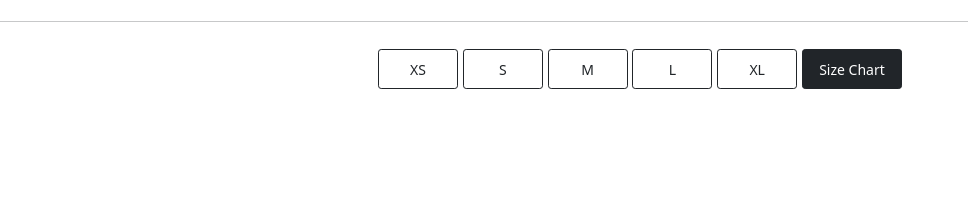
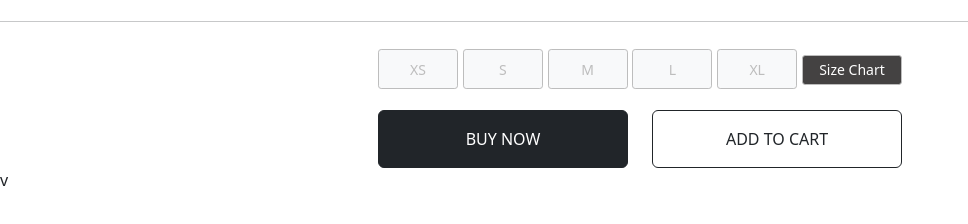
Before and after one commit to sud02/vikas-website, a plain HTML site: page index.html in a window 1280 px wide. Shown: the part 532-756 px from the top of the page, without its empty margins (0-968 px from the left). Drawn offline with nearby package versions, Linux system fonts and the light colour scheme.

Commit message:
added new buttons

```diff
--- a/index.html
+++ b/index.html
@@ -56,6 +56,13 @@
       margin-top: 20px;
     }
 
+    @media(max-width:433px){
+      .ft-sz{
+        font-weight: 400 !important;
+        font-size: small;
+      }
+    }
+
 /* Button styles with minimal margins for a tight fit */
 .btn-sz {
   margin: 0.2rem 0.1rem !important; /* Minimal margins for tight fit */
@@ -68,12 +75,15 @@
 
 /* Alternative button style with slightly larger maximum width */
 .btn-customm {
-  margin: 0.2rem 0.1rem !important; /* Minimal margins for tight fit */
-  height: 40px; /* Set height to match the reference */
+  margin: 0.55rem 0.1rem !important; /* Minimal margins for tight fit */
+  height: 30px; /* Set height to match the reference */
   flex: 1 1 auto; /* Allow button to grow and shrink as needed */
   max-width: 100px; /* Maximum width to control button size */
   border-radius: 0.2rem !important; /* Rounded corners */
   font-size: 14px; /* Set font size for button text */
+  background-color: rgb(68, 66, 66);
+  border-color: rgb(189, 189, 189);
+  padding-top: 3px;
 }
 
 /* Button style for feature or special buttons */
@@ -85,6 +95,10 @@
   border-radius: 0.2rem !important; /* Rounded corners */
 }
 
+  .btn-light{
+    border-color: rgb(189, 189, 189);
+    color: rgb(189, 189, 189) ;
+  }
 /* Button group styling */
 .btn-group {
   justify-content: space-between; /* Space out buttons evenly */
@@ -97,8 +111,11 @@
   .btn-group {
     gap: 0.05rem; /* Minimize gap for tighter fit */
   }
+  .btn-customm{
+    margin-top: 0.4rem !important;
 
-  .btn-sz, .btn-customm {
+  }
+  .btn-sz {
     margin: 0.1rem !important; /* Further reduced margins for tighter alignment */
   }
 
@@ -107,14 +124,39 @@
     padding-bottom: 0.6rem; /* Reduced padding for mobile screens */
   }
 }
-.mw{
+/* Restricts the maximum width of elements with the .mw class to 450px */
+.mw {
   max-width: 450px;
+}
+
+/* Custom large button styles */
+.btn-custom-lg {
+  padding: .75rem .75rem; /* Sets padding inside the button to 0.75rem on all sides */
+  font-size: 1rem; /* Sets the font size inside the button to 1rem */
+}
+
+/* Styles for medium screens and up (min-width: 768px) */
+@media (min-width: 768px) {
+  .btn-custom-lg {
+    padding: 1rem 1rem; /* Increases the padding to 1rem on all sides */
+    width: 250px !important; /* Sets the button width to 250px, overriding any other width styles */
+    font-size: 1rem; /* Keeps the font size at 1rem */
+  }
+}
+
+/* Styles for small screens (max-width: 767px) */
+@media(max-width: 767px) {
+  .cont {
+    padding-left: 10px; /* Adds 10px padding on the left side of elements with the .cont class */
+    padding-right: 10px; /* Adds 10px padding on the right side of elements with the .cont class */
+  }
 }
 
 
   </style>
 </head>
 <body>
+
 
 <!-- Carousel -->
 <div id="demo" class="carousel slide product-carousel" data-bs-ride="carousel">
@@ -164,24 +206,28 @@
       <div class="row mt-0 mb-0">
           <div class="col-12 ">
               <h4 class="d-none d-md-block text-center">RS.1,999</h4>
-              <h6 class="d-md-none text-center">RS.1,999</h6>
+              <h6 class="d-md-none text-center ft-sz">RS.1,999</h6>
           </div>
       </div>
   </div>
 
   <hr>
 
-  <div class="btn-group d-flex justify-content-center mb-3 mt-4">
-    <button type="button" class="btn btn-outline-dark btn-sz">XS</button>
-    <button type="button" class="btn btn-outline-dark btn-sz">S</button>
-    <button type="button" class="btn btn-outline-dark btn-sz">M</button>
-    <button type="button" class="btn btn-outline-dark btn-sz">L</button>
-    <button type="button" class="btn btn-outline-dark btn-sz">XL</button>
-    <button type="button" class="btn btn-dark btn-customm" data-bs-toggle="modal" data-bs-target="#sizeChartModal">Size Chart</button>
+  <!--Button group-->
+  <div class="cont">
+    <div class="btn-group d-flex justify-content-center mb-3 mt-4 ">
+      <button type="button" class="btn btn-outline-dark btn-sz  btn-light">XS</button>
+      <button type="button" class="btn btn-outline-dark btn-sz btn-light">S</button>
+      <button type="button" class="btn btn-outline-dark btn-sz btn-light">M</button>
+      <button type="button" class="btn btn-outline-dark btn-sz btn-light">L</button>
+      <button type="button" class="btn btn-outline-dark btn-sz btn-light">XL</button>
+      <button type="button" class="btn btn-dark btn-customm" data-bs-toggle="modal" data-bs-target="#sizeChartModal">Size Chart</button>
+    </div>
   </div>
 
 
 
+  <!--size chart-->
   <div class="modal fade" id="sizeChartModal" tabindex="-1" aria-labelledby="sizeChartModalLabel" aria-hidden="true">
     <div class="modal-dialog">
       <div class="modal-content">
@@ -239,5 +285,16 @@
 
 
 
+<div class="container">
+  <div class="row d-flex justify-content-center">
+    <div class="col-12 col-md-auto d-grid mb-2 mb-md-0">
+      <div class="btn btn-dark btn-custom-lg w-100">BUY NOW</div>
+    </div>
+    <div class="col-12 col-md-auto d-grid">
+      <div class="btn btn-outline-dark btn-custom-lg w-100">ADD TO CART</div>
+    </div>
+  </div>
+</div>v
+
 </body>
 </html>
```
